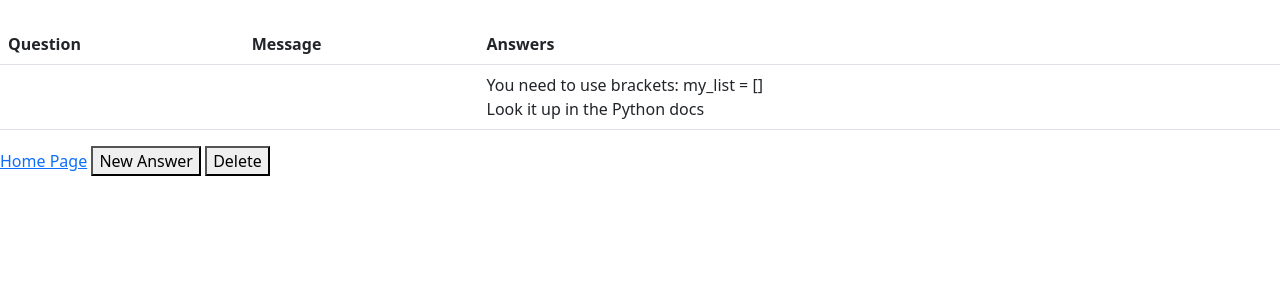
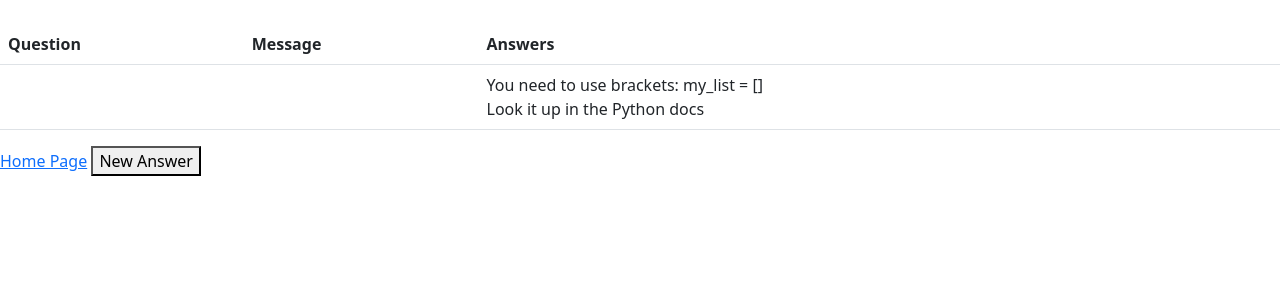
Before and after one commit to MadalinaDumitrascu/AskMate1, a Flask app: page /question/1 in a window 1280 px wide. Shown: the top 300 px of the page. Run offline with Flask 2, Linux system fonts and the light colour scheme; some libraries are stand-ins or nearby versions.

Commit message:
fixed some bugs

```diff
--- a/templates/question.html
+++ b/templates/question.html
@@ -36,6 +36,6 @@
 
 <a href="{{ url_for('new_answer', id=question['id'])}}"><button>New Answer</button></a>
 
-<a href="{{ url_for('delete_question')}}"><button>Delete</button></a>
+{#<a href="{{ url_for('delete_question')}}"><button>Delete</button></a>#}
 </body>
 </html>
```
